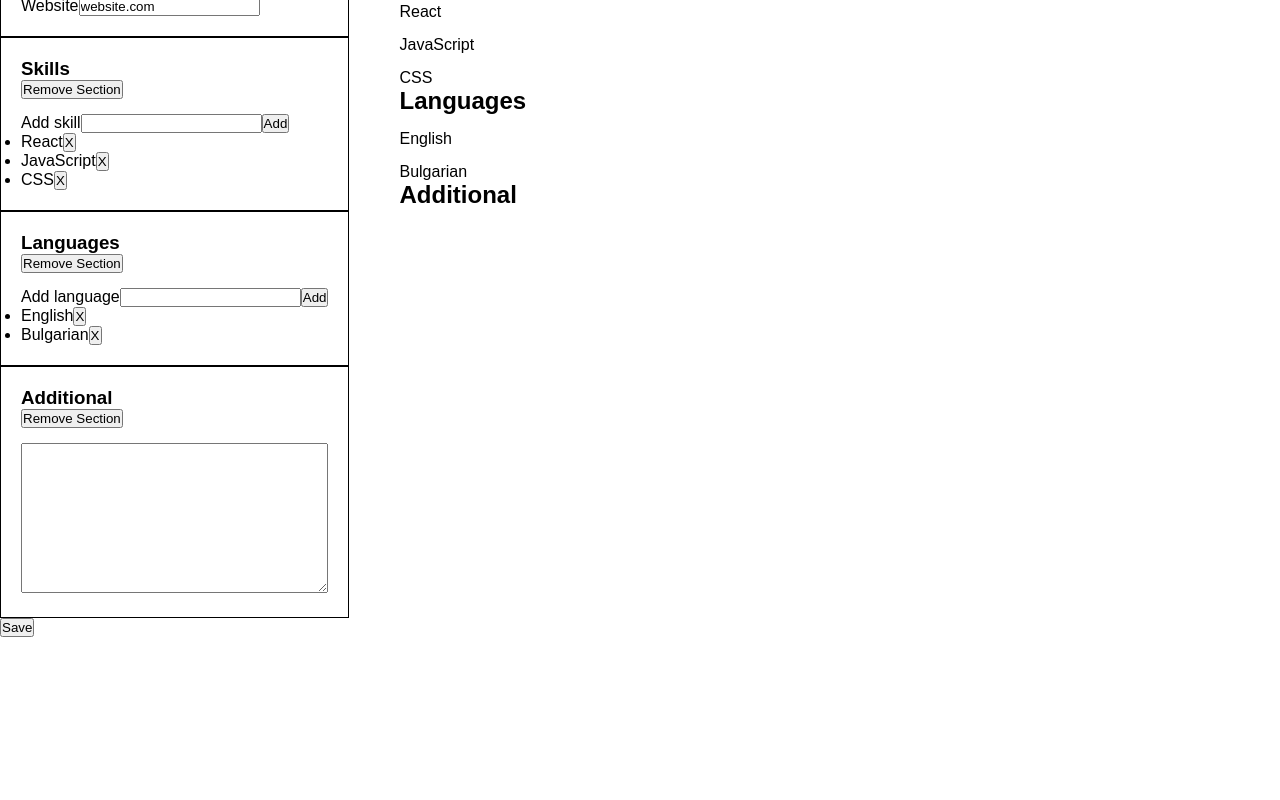
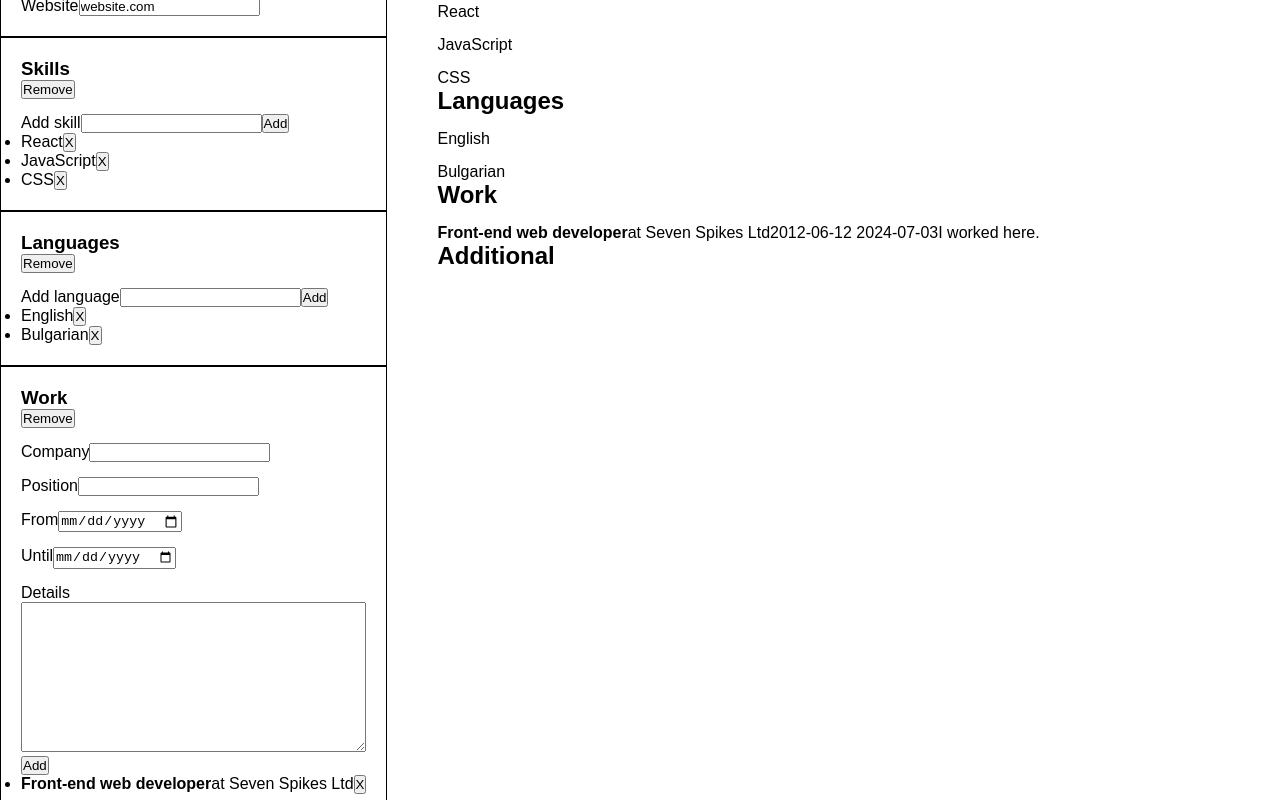
Before and after one commit to H-Gospodinov/TheOdinProject_-_React, a React (Vite) app in the folder Resume_Builder/: page / in a window 1280 px wide. Shown: the part 280-1080 px from the top of the page. Before the commit the page ends 927 px from the top, so only its background shows below. Built offline with nearby package versions, Linux system fonts and the light colour scheme.

Commit message:
Resume Builder: extend Form
Add functionality to handle entry-groups (that's "Work" and "Education").
Achieved through extending the functionality for handling single entries.

```diff
--- a/Resume_Builder/src/assets/data.json
+++ b/Resume_Builder/src/assets/data.json
@@ -25,6 +25,25 @@
         "entries": [ "English", "Bulgarian" ]
     },
     {
+        "name": "Work",
+        "fields": [
+            { "label": "Company", "name": "company", "type": "text" },
+            { "label": "Position", "name": "position", "type": "text" },
+            { "label": "From", "name": "from", "type": "date" },
+            { "label": "Until", "name": "until", "type": "date" },
+            { "label": "Details", "name": "details", "type": "textarea" }
+        ],
+        "entries": [
+            {
+                "company": "Seven Spikes Ltd",
+                "position": "Front-end web developer",
+                "from": "2012-06-12",
+                "until": "2024-07-03",
+                "details": "I worked here."
+            }
+        ]
+    },
+    {
         "name": "Additional",
         "fields": [
             { "label": "", "name": "additional", "type": "textarea" }
--- a/Resume_Builder/src/components/Fields.jsx
+++ b/Resume_Builder/src/components/Fields.jsx
@@ -36,16 +36,16 @@ function InputGroup(
 function ListGroup({ entries, onRemove }) {
     return(
         <ul>
-            {entries.map((entry, index) => {
-                const remove = () => onRemove(entry);
-                return (
-                    <li key={index}>
-                        <span>{entry}</span>
-                        <button type="button" onClick={remove}>X</button>
-                    </li>
-                ); {/*list items*/}
-            })}
-        </ul> // groups with entries only
+            {entries.map((entry, index) => (
+                <li key={index}>
+                    {typeof entry === "string" ? <span>{entry}</span> : <>
+                        <strong>{entry.position}</strong>
+                        <span>at {entry.company}</span>
+                    </>}
+                    <button type="button" onClick={() => onRemove(entry)}>X</button>
+                </li>
+            ))}
+        </ul> // entries can be singular or groups
     );
 }
 export { InputGroup, ListGroup }
--- a/Resume_Builder/src/components/Group.jsx
+++ b/Resume_Builder/src/components/Group.jsx
@@ -5,21 +5,31 @@ function FormGroup(
     { name, fields, entries, onChange, onListing,
       onUpload, onCancel, onDestroy }
 ) {
-    const [listEntry, setlistEntry] = useState('');
+    const [listEntry, setlistEntry] = useState(''); // single
+    const [entryList, setEntryList] = useState({}); // multi
 
     const updateList = () => ({
 
-        insert: () => {
-            const text = listEntry.trim();
-            if (!text) return;
+        insert: () => { // multi || single
 
-            if (entries.includes(text)) {
-                setlistEntry(''); return;
+            if (fields.length > 1) {
+                const hasValue = Object.values(
+                    entryList).some(value => value.trim());
+                if (!hasValue) return;
+
+                onListing(name, [...entries, entryList]);
+                setEntryList({});
             }
-            onListing(name, [...entries, text]);
-            setlistEntry('');
+            else {
+                if (!listEntry.trim()) return;
+
+                if (entries.includes(listEntry)) {
+                    setlistEntry(''); return;
+                }
+                onListing(name, [...entries, listEntry]);
+                setlistEntry('');
+            }
         },
-
         remove: (target) => {
             const newEntries = entries.filter((entry) =>
                 entry !== target
@@ -27,6 +37,7 @@ function FormGroup(
             onListing(name, newEntries);
         },
     });
+
     const updateField = (field) => ({
 
         change: (e) => {
@@ -40,31 +51,54 @@ function FormGroup(
             onCancel(name, field.name); // file
         },
     });
+
+    const prepareInput = (field) => {
+
+        switch (true) {
+
+            case entries && fields.length > 1:
+
+                const update = (field, value) => {
+                    setEntryList((prev) => (
+                        { ...prev, [field.name]: value }
+                    ));
+                }; return {
+                value: entryList[field.name] || '',
+                onChange: e => update(field, e.target.value),
+            };
+
+            case !!entries: return {
+
+                entry: listEntry,
+                onChange: e => setlistEntry(e.target.value),
+                onEntry: updateList().insert,
+            };
+
+            case !entries: return {
+
+                onChange: updateField(field).change,
+                onRemove: updateField(field).remove,
+            };
+        }
+    };
     return (
         <div className="form-group">
             { name && <h3>{name}</h3> }
-            { name !== 'Personal' && (
-                <button type="button" onClick={
-                    () => onDestroy(name)}>
-                    Remove Section
-                </button>
-            )}
-            { entries ? <InputGroup
-                key = { fields[0].name }
-                { ...fields[0] }
-                entry = { listEntry }
-                onChange = { e =>
-                    setlistEntry(e.target.value) }
-                onEntry = { updateList().insert }
-            />
-            : fields.map((field) =>
+            { name !== 'Personal' &&
+                <button type="button" onClick={() =>
+                    onDestroy(name)}>Remove</button>
+            }
+            { fields.map(field =>
                 <InputGroup
-                    key = { field.name }
-                    { ...field } // all
-                    onChange = { updateField(field).change }
-                    onRemove = { updateField(field).remove }
+                    key={field.name}
+                    {...field}
+                    {...prepareInput(field)}
                 />
             )}
+            { entries && fields.length > 1 &&
+                <button type="button" onClick={
+                    updateList().insert}>Add</button>
+            }
             { entries && <ListGroup
                     entries = { entries }
                     onRemove = { updateList().remove }
--- a/Resume_Builder/src/components/Page.jsx
+++ b/Resume_Builder/src/components/Page.jsx
@@ -20,21 +20,21 @@ function MainPage({ currentData }) {
             </>
         );
     }
-    function renderSingle(group) {
-
-        const field = group.fields[0];
+    function renderEntries(entries) {
 
         return (
-            !group.entries ?
-            <div>
-                <p style={{whiteSpace: 'pre-line'}}>
-                    {field.value || ''}</p>
-            </div>
-            :
-            group.entries.length > 0 &&
+            entries.length > 0 &&
             <ul>
-                {group.entries.map((entry, index) => (
-                    <li key={index}>{entry}</li>
+                {entries.map((entry, index) => (
+                    <li key={index}>
+                        {typeof entry === "string" ? <span>{entry}</span> :
+                        <div>
+                            <strong>{entry.position}</strong>
+                            <span>at {entry.company}</span>
+                            <span>{entry.from} {entry.until}</span>
+                            <span>{entry.details}</span>
+                        </div>}
+                    </li>
                 ))}
             </ul>
         );
@@ -42,12 +42,20 @@ function MainPage({ currentData }) {
 
     return (
         <div className="page">
-            {currentData.map((group) => (
-                <section className={'section '+ group.name.toLowerCase()} key={group.name}>
-                    { <h2>{group.name}</h2> }
-                    { group.fields.length > 1 ? personDetails(group.fields) : renderSingle(group)}
-                </section>
-            ))}
+            {currentData.map((group) => {
+
+                return (
+                    <section className={'section '+ group.name.toLowerCase()} key={group.name}>
+                        { <h2>{group.name}</h2> }
+                        { group.name === 'Personal' ? personDetails(group.fields) :
+                        group.entries ? renderEntries(group.entries) :
+                        <div>
+                            <p style={{whiteSpace: 'pre-line'}}>{group.fields[0].value || ''}</p>
+                        </div>
+                        }
+                    </section>
+                )
+            })}
         </div>
     );
 }
```
